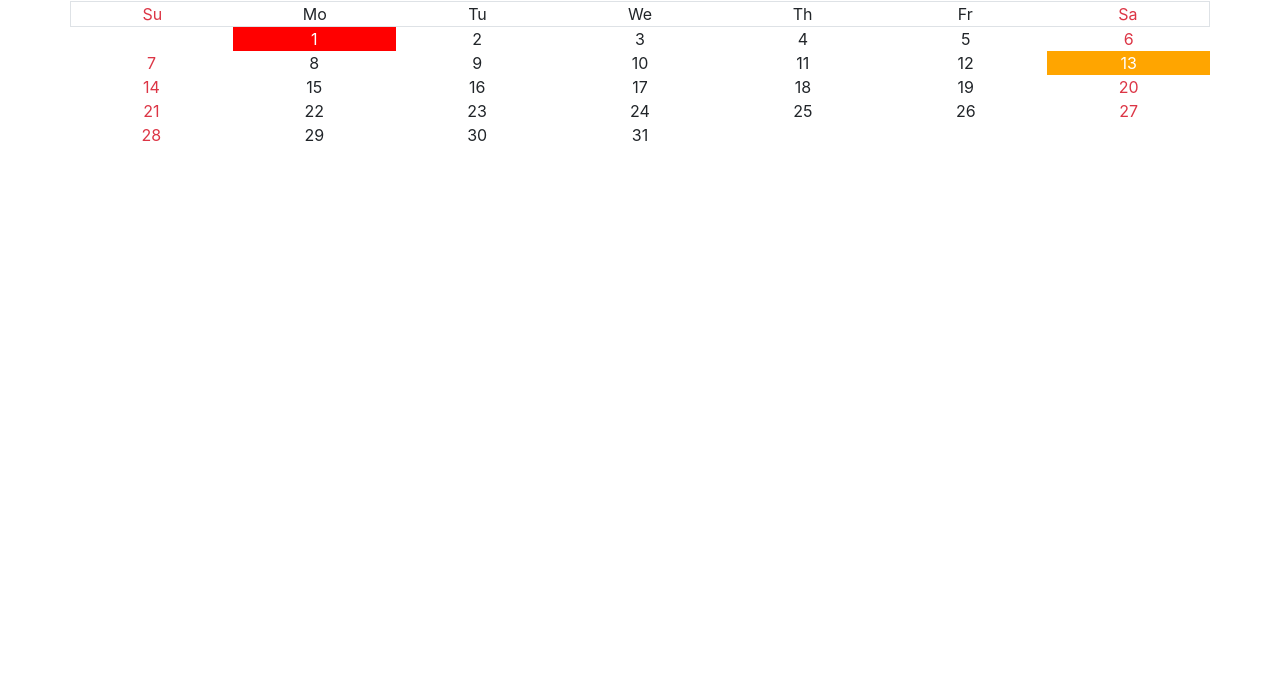
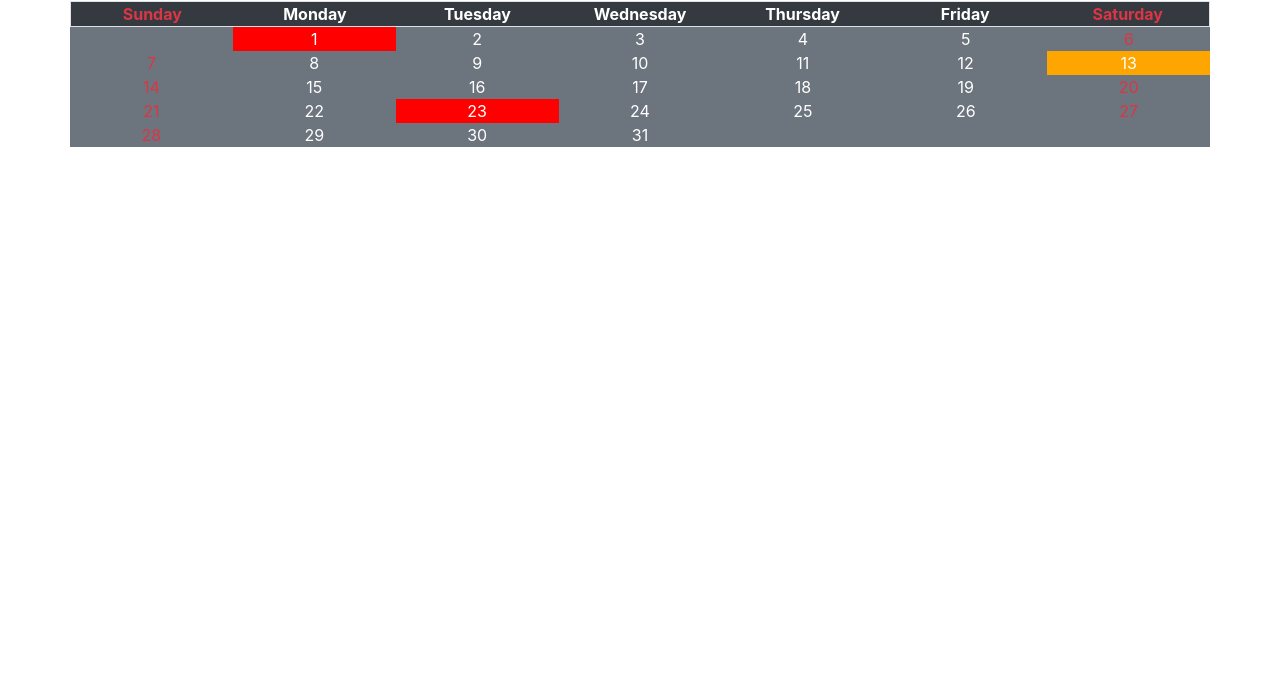
Before and after one commit to Sanchez-KA/KASanchez.github.io, a plain HTML site: page sanchez_itec75a/sanchez_Lab2.html in a window 1280 px wide. Shown: the part 101-800 px from the top of the page. Drawn offline with Linux system fonts and the light colour scheme.

Commit message:
Laboratory 2

```diff
--- a/sanchez_itec75a/sanchez_Lab2.html
+++ b/sanchez_itec75a/sanchez_Lab2.html
@@ -9,6 +9,12 @@
     background-color: #ff0000;
   }
 </style>
+
+<script>
+  $(document).ready(function(){
+    $('[data-toggle="tooltip"]').tooltip();
+  });
+</script>
 <html>
 <head>
   <title>Bootstrap Container and Grid System</title>
@@ -20,24 +26,24 @@
 <center><h2>January 2001</h2></center>
 
 <center>
-  <div class="container">
-    <div class="row border">
-      <div class="col text-danger">Su</div>
-      <div class="col">Mo</div>
-      <div class="col">Tu</div>
-      <div class="col">We</div>
-      <div class="col">Th</div>
-      <div class="col">Fr</div>
-      <div class="col text-danger">Sa</div>
+  <div class="container bg-dark text-white">
+    <div class="row border font-weight-bold">
+      <div class="col text-danger">Sunday</div>
+      <div class="col">Monday</div>
+      <div class="col">Tuesday</div>
+      <div class="col">Wednesday</div>
+      <div class="col">Thursday</div>
+      <div class="col">Friday</div>
+      <div class="col text-danger">Saturday</div>
     </div>
   </div>
 </center>
 
 <center>
-  <div class="container">
+  <div class="container bg-secondary text-white">
     <div class="row">
       <div class="col"></div>
-      <div class="col holiday text-white">1</div>
+      <div class="col holiday text-white" href="#" data-toggle="tooltip" title="New Year">1</div>
       <div class="col">2</div>
       <div class="col">3</div>
       <div class="col">4</div>
@@ -48,7 +54,7 @@
 </center>
 
 <center>
-  <div class="container">
+  <div class="container bg-secondary text-white">
     <div class="row">
       <div class="col text-danger">7</div>
       <div class="col">8</div>
@@ -56,13 +62,13 @@
       <div class="col">10</div>
       <div class="col">11</div>
       <div class="col">12</div>
-      <div class="col active text-white">13</div>
+      <div class="col active text-white" href="#" data-toggle="tooltip" title="Birthday">13</div>
     </div>
   </div>
 </center>
 
 <center>
-  <div class="container">
+  <div class="container bg-secondary text-white">
     <div class="row">
       <div class="col text-danger">14</div>
       <div class="col">15</div>
@@ -76,11 +82,11 @@
 </center>
 
 <center>
-  <div class="container">
+  <div class="container bg-secondary text-white">
     <div class="row">
       <div class="col text-danger">21</div>
       <div class="col">22</div>
-      <div class="col">23</div>
+      <div class="col holiday text-white" href="#" data-toggle="tooltip" title="First Philippine Republic Day">23</div>
       <div class="col">24</div>
       <div class="col">25</div>
       <div class="col">26</div>
@@ -90,7 +96,7 @@
 </center>
 
 <center>
-  <div class="container">
+  <div class="container bg-secondary text-white">
     <div class="row">
       <div class="col text-danger">28</div>
       <div class="col">29</div>
```
